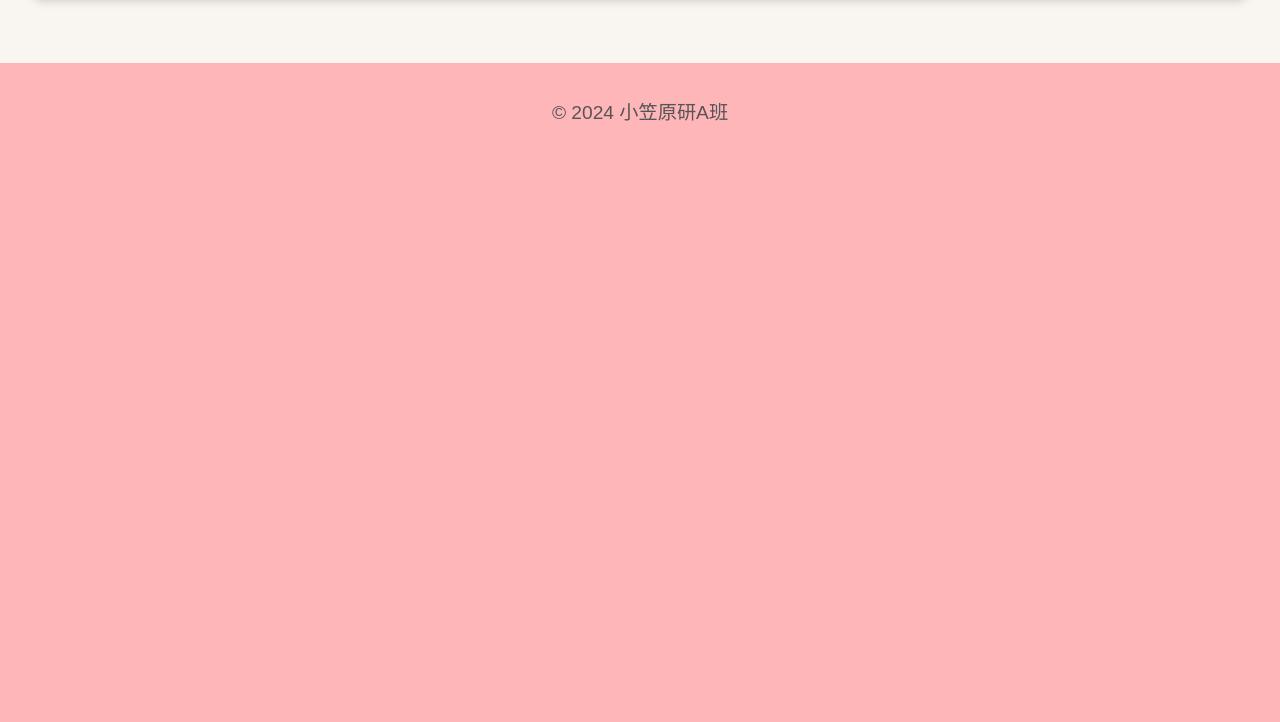
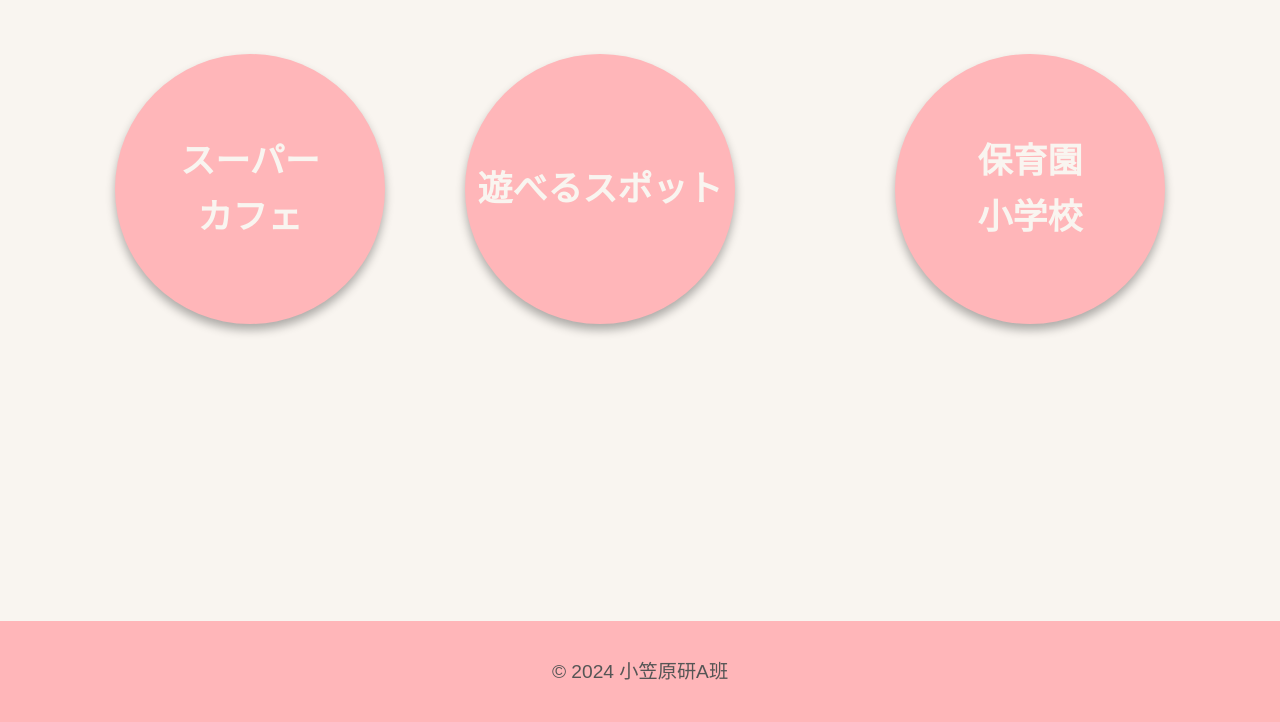
Before and after one commit to yabukilab/ogasawara-a, a PHP site: page / in a window 1280 px wide. Shown: the part 760-1482 px from the top of the page. Before the commit the page ends 881 px from the top, so only its background shows below. Run offline with PHP 8.4, Linux system fonts and the light colour scheme.

Commit message:
ボタン

```diff
--- a/htdocs/index.css
+++ b/htdocs/index.css
@@ -155,3 +155,43 @@ a {
 a:hover {
     color: #ff8587;
 }
+
+/* ボタンスタイル */
+a.btn--orange {
+    color: #f9f5f0;
+    background-color: #ffb6b9;
+    display: flex;
+    align-items: center;
+    justify-content: center;
+    text-align: center;
+    text-decoration: none;
+    font-size: 35px; /* テキストサイズを大きく */
+    font-weight: bold; /* 文字を目立たせる（任意） */
+  }
+
+  a.btn--orange:hover {
+    color: #f9f5f0;
+    background: #ffb6b9;
+  }
+
+  a.btn--shadow {
+    -webkit-box-shadow: 0 6px 10px rgba(0, 0, 0, 0.3); /* シャドウを強調 */
+    box-shadow: 0 6px 10px rgba(0, 0, 0, 0.3);
+  }
+
+  a.btn--circle {
+    border-radius: 50%;
+    width: 270px; /* サイズを3倍に拡大 */
+    height: 270px; /* 同じく高さも拡大 */
+    padding: 0;
+  }
+
+  /* 親要素のスタイル */
+  .btn-container {
+    display: flex;
+    justify-content: center; /* 中央配置 */
+    align-items: center;
+    gap: 80px; /* ボタン間の隙間をさらに広げる */
+    height: 100vh; /* ビューポート全体の高さ */
+    background-color: #f9f5f0; /* 背景色（任意） */
+  }
--- a/htdocs/index.html
+++ b/htdocs/index.html
@@ -9,7 +9,7 @@
 
 <body>
     <header>
-        <h1>津田沼</h1>
+        <h1>津田沼在住子育て中の方向け！<br>おすすめスポット紹介</h1>
     </header>
     <main>
         <p>
@@ -20,12 +20,12 @@
           下の目次から各ページに飛ぶことができます。
         </p>
 
-    <section class="play">
-        <h2>目次</h2>
-        <a href="meal.html">スーパーとカフェの紹介</a><br>
-        <a href="play.html">子どもと遊べるスポットの紹介</a><br>
-        <a href="school.html">津田沼の保育園・小学校紹介</a>
-    </section>
+    <div class="btn-container">
+      <a href="meal.html" class="btn--orange btn--shadow btn--circle">スーパー<br>カフェ</a>
+      <a href="play.html" class="btn--orange btn--shadow btn--circle">遊べるスポット<a>
+      <a href="school.html" class="btn--orange btn--shadow btn--circle">保育園<br>小学校</a>
+    </div>
+
     </main>
     <footer>
       <p>© 2024 小笠原研A班</p>
```
